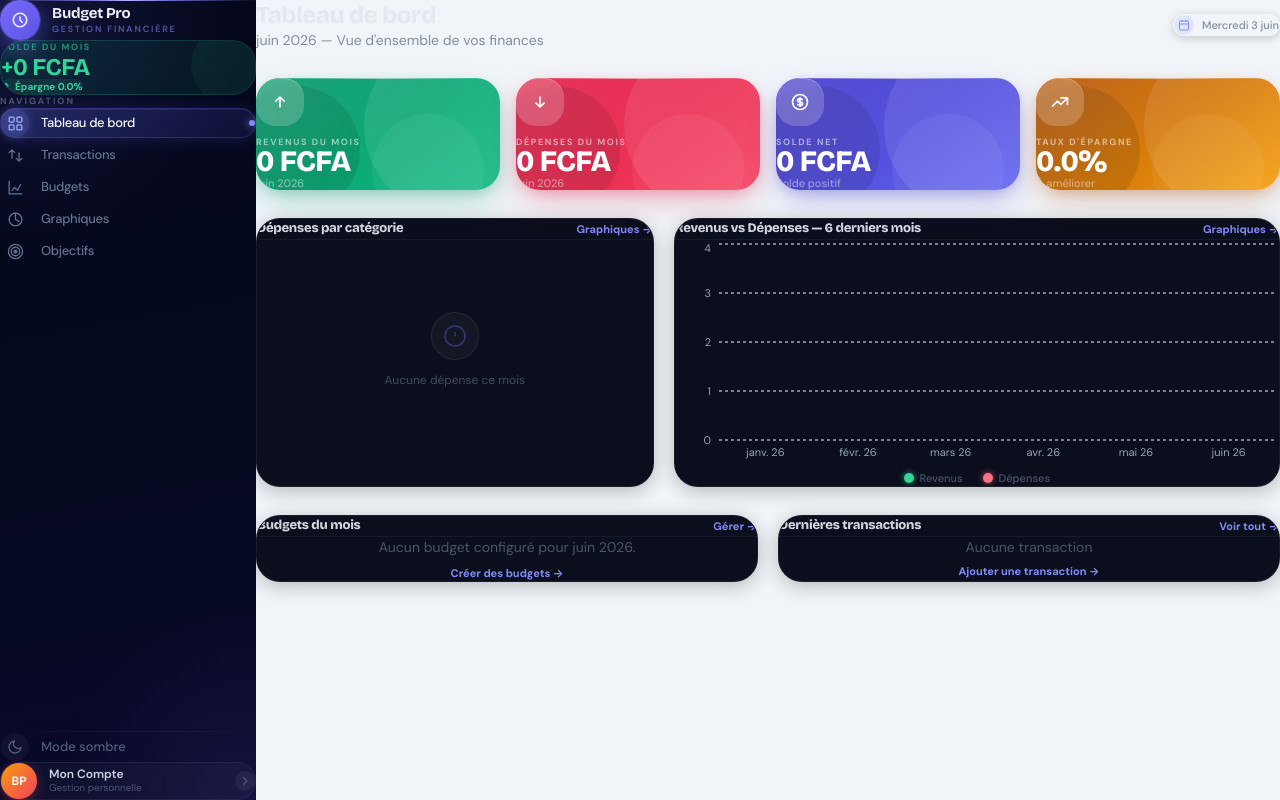
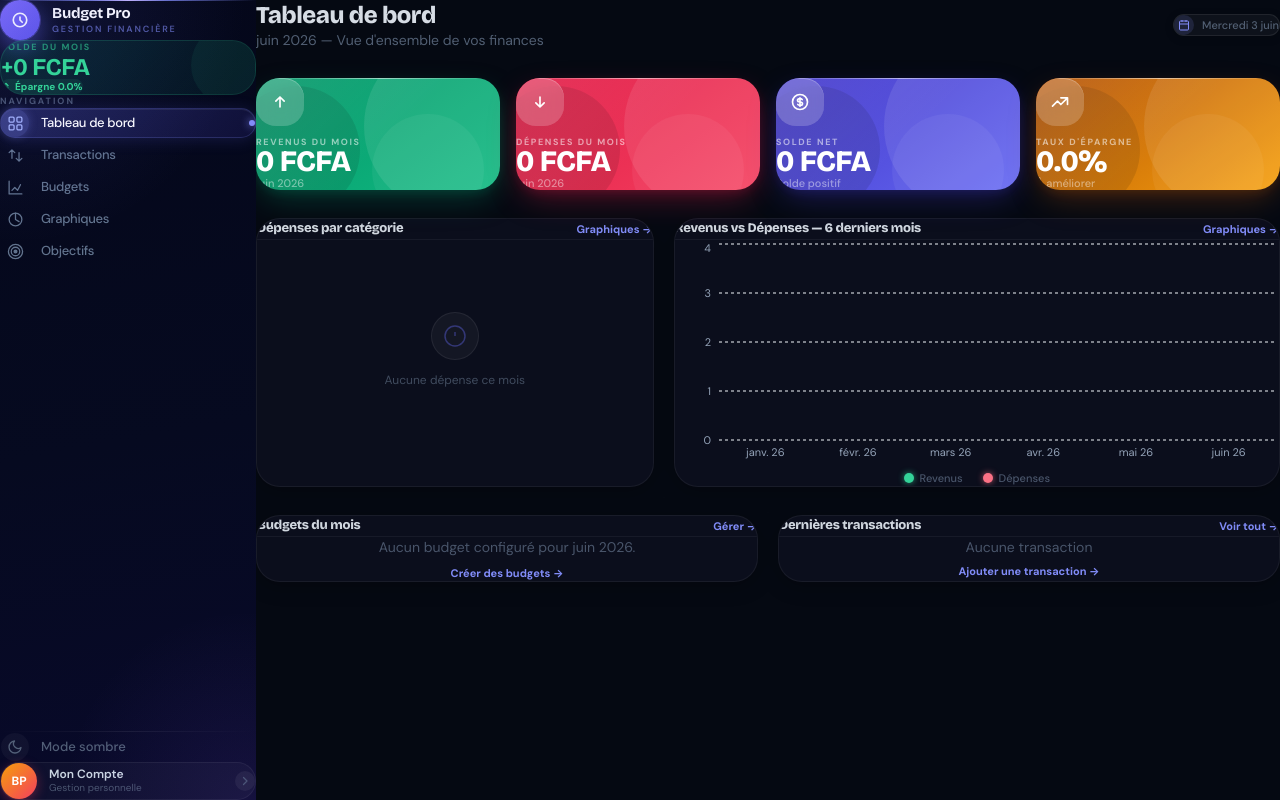
Before and after one commit to ousseynou-faye/GESTION-BOUTIQUES, a React (Vite) app in the folder budget-app/: page / in a window 1280 px wide. Built offline with nearby package versions, Linux system fonts and the light colour scheme.

Commit message:
Fix App root background — remove bg-slate-100 light mode dependency
Replace dark: Tailwind class on root div with inline #050912 dark background
to ensure consistent dark glass appearance regardless of theme state.

Co-Authored-By: Claude Sonnet 4.6 <noreply@anthropic.com>

```diff
--- a/budget-app/src/App.jsx
+++ b/budget-app/src/App.jsx
@@ -11,7 +11,7 @@ import Goals from '@/pages/Goals'
 
 function Layout({ children }) {
   return (
-    <div className="flex min-h-screen bg-slate-100 dark:bg-slate-950">
+    <div className="flex min-h-screen" style={{ background: '#050912' }}>
       <Sidebar />
       <div className="flex-1 flex flex-col min-w-0 overflow-hidden">
         <TopBar />
```
